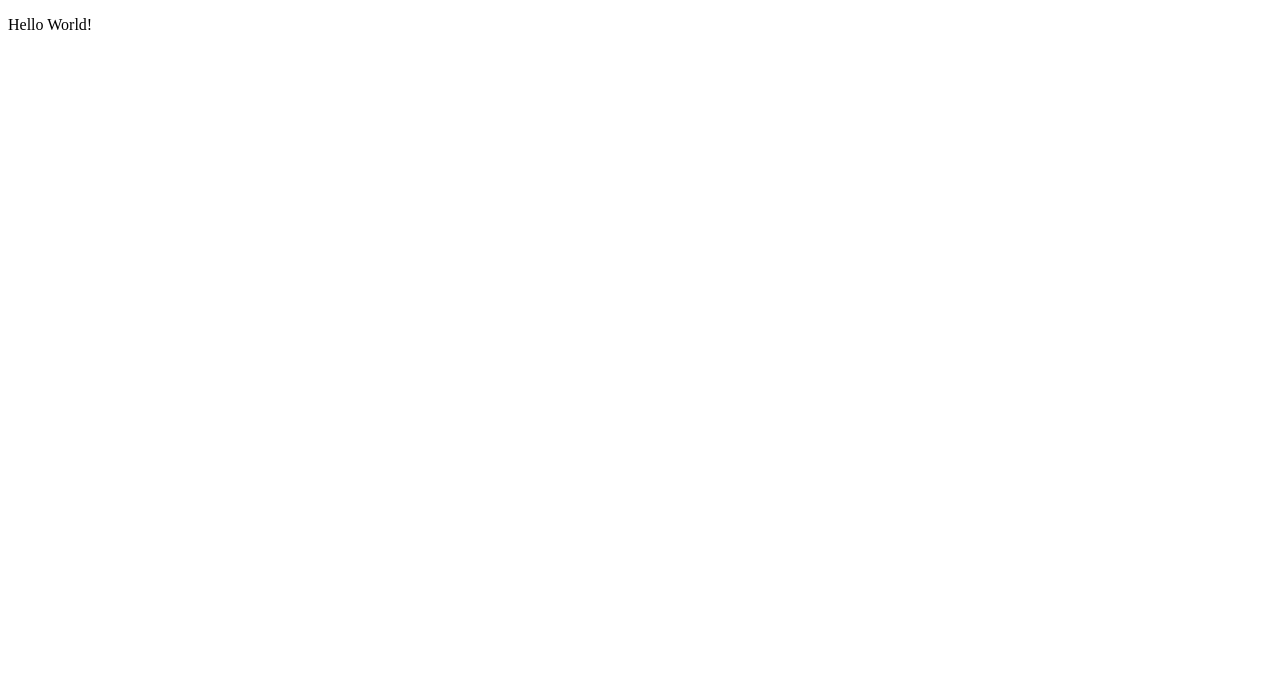
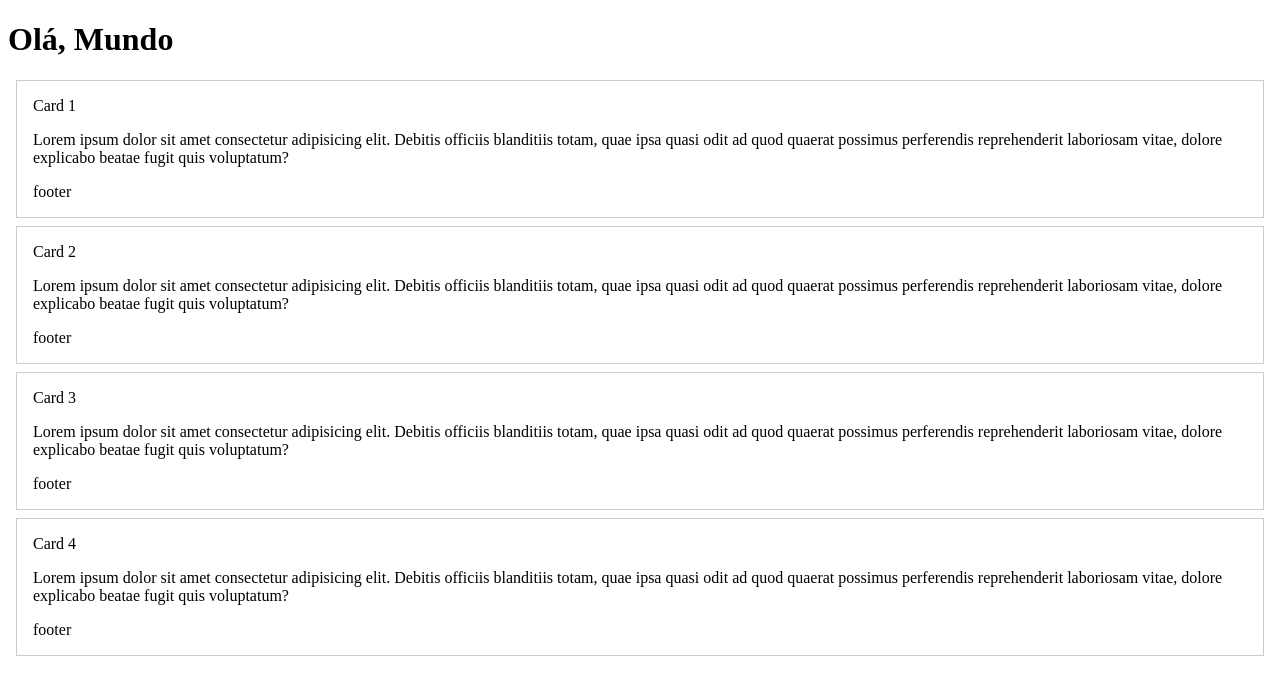
Before and after one commit to felipeclsilva/meuAppReact, a React (Vite) app: page / in a window 1280 px wide. Shown: the top 694 px of the page. Built offline with nearby package versions, Linux system fonts and the light colour scheme.

Commit message:
testes com Componentes

```diff
--- a/src/App.jsx
+++ b/src/App.jsx
@@ -1,10 +1,35 @@
+const Titulo = () => {
+  return(
+    <h1>Olá, Mundo</h1>
+  )
+}
+
+const Footer = () => {
+  return(
+    <footer>footer</footer>
+  )
+}
+
+const Card = ({ title }) => {
+  return(
+    <div style={{ border: '1px solid #ccc', padding: '16px', margin: '8px' }}>
+      <span>{title}</span>
+      <p>Lorem ipsum dolor sit amet consectetur adipisicing elit. Debitis officiis blanditiis totam, quae ipsa quasi odit ad quod quaerat possimus perferendis reprehenderit laboriosam vitae, dolore explicabo beatae fugit quis voluptatum?</p>
+      <Footer />
+
+    </div>
+  )
+}
 
 export function App() {
 
-
   return (
     <>
-      <p>Hello World!</p>
+      <Titulo />
+      <Card title='Card 1'/>
+      <Card title='Card 2'/>
+      <Card title='Card 3'/>
+      <Card title='Card 4'/>
     </>
   )
 }
```
